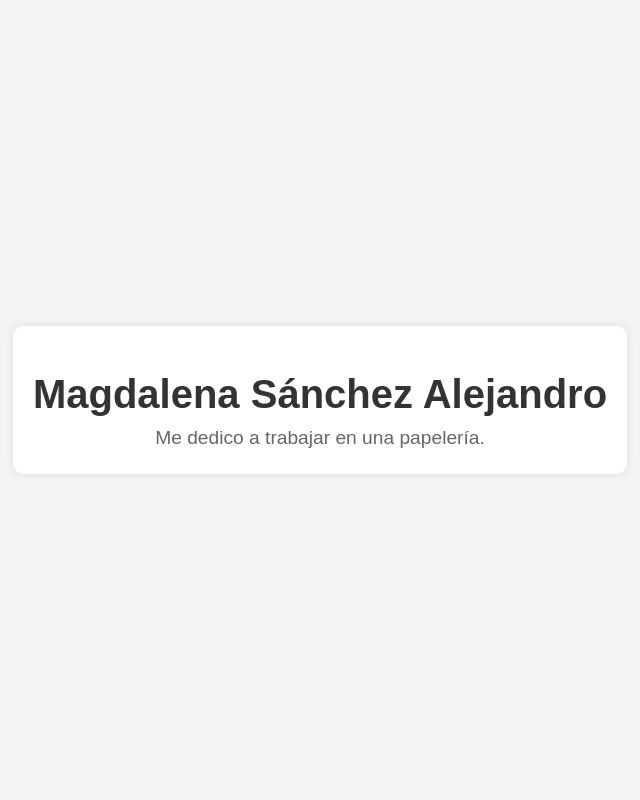
After one commit to magdalenautsv/ProyectoFinalDWI, a PHP site: page /magdalena.php in a window 1280 px wide. The commit adds this page. Shown: the whole page, without its empty margins (320-960 px from the left). Run offline with PHP 8.4, Linux system fonts and the light colour scheme.

Commit message:
Commit magdalena

```diff
--- /dev/null
+++ b/magdalena.php
@@ -0,0 +1,49 @@
+<!DOCTYPE html>
+<html lang="es">
+
+<head>
+    <meta charset="UTF-8">
+    <meta name="viewport" content="width=device-width, initial-scale=1.0">
+    <title>Magdalena Sánchez Alejandro</title>
+    <style>
+        body {
+            font-family: Arial, sans-serif;
+            background-color: #f4f4f4;
+            margin: 0;
+            padding: 0;
+            display: flex;
+            justify-content: center;
+            align-items: center;
+            height: 100vh;
+        }
+
+        .container {
+            text-align: center;
+            background-color: #fff;
+            padding: 20px;
+            border-radius: 10px;
+            box-shadow: 0 0 10px rgba(0, 0, 0, 0.1);
+        }
+
+        h1 {
+            font-size: 2.5em;
+            color: #333;
+            margin-bottom: 10px;
+        }
+
+        p {
+            font-size: 1.2em;
+            color: #666;
+            margin: 5px 0;
+        }
+    </style>
+</head>
+
+<body>
+    <div class="container">
+        <h1>Magdalena Sánchez Alejandro</h1>
+        <p>Me dedico a trabajar en una papelería.</p>
+    </div>
+</body>
+
+</html>
```
Also changed, not shown: index.php (+7 -8 lines).
